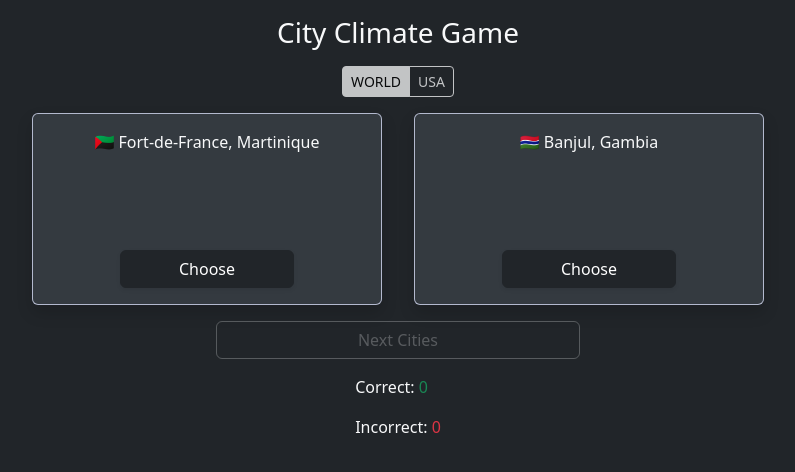
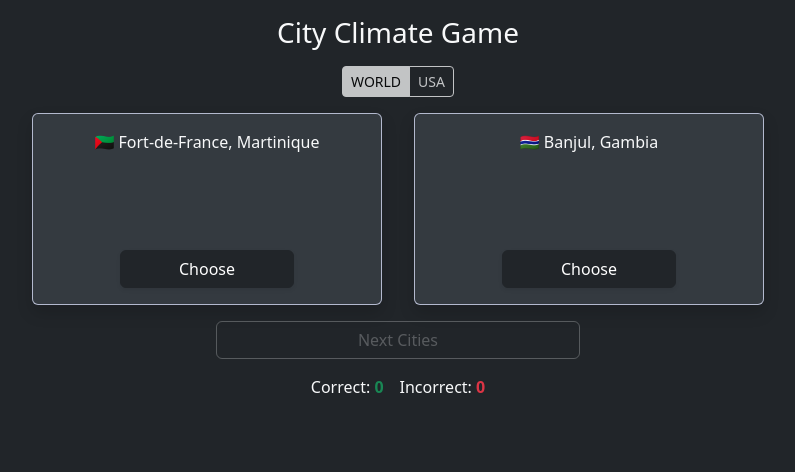
Before and after one commit to csgomez/react-climate-guess, a React (Vite) app: page / in a window 1280 px wide. Shown: the top 472 px of the page, without its empty margins (242-1037 px from the left). Built offline with nearby package versions, Linux system fonts and the light colour scheme; no server answers.

Commit message:
style - scores are now palced horizontally instead of vertically

```diff
--- a/src/components/ScoreStats.tsx
+++ b/src/components/ScoreStats.tsx
@@ -5,12 +5,13 @@ interface ScoreProps {
 }
 const ScoreStats = ({ score }: ScoreProps) => {
   return (
-    <div className="d-inline-block mx-auto text-start">
+    <div className="d-flex flex-row justify-content-center gap-3">
       <p>
-        Correct: <span className="text-success">{score.correct}</span>
+        Correct: <span className="text-success fw-bold">{score.correct}</span>
       </p>
       <p>
-        Incorrect: <span className="text-danger">{score.incorrect}</span>
+        Incorrect:{' '}
+        <span className="text-danger fw-bold">{score.incorrect}</span>
       </p>
     </div>
   );
```
